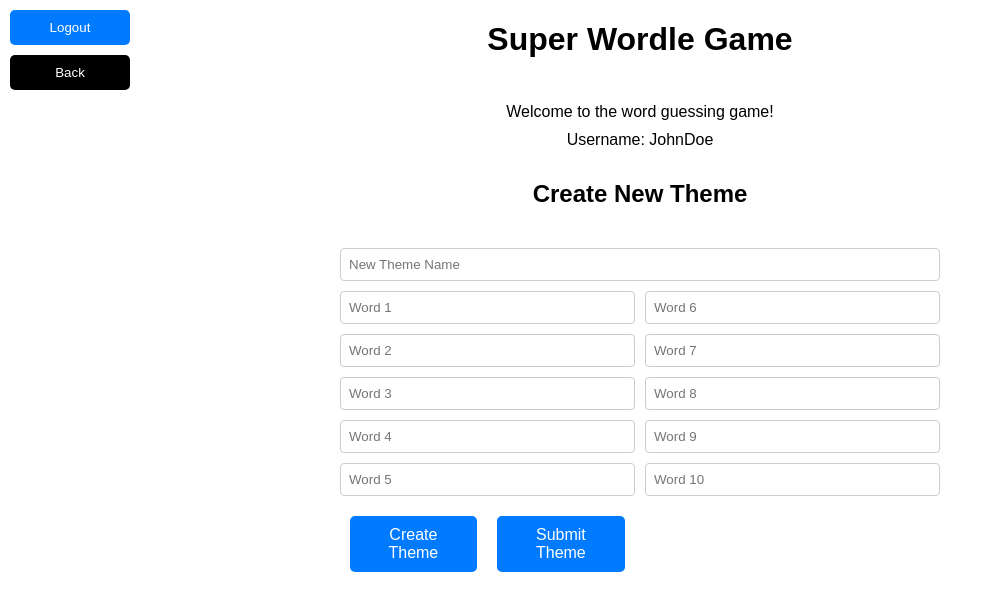
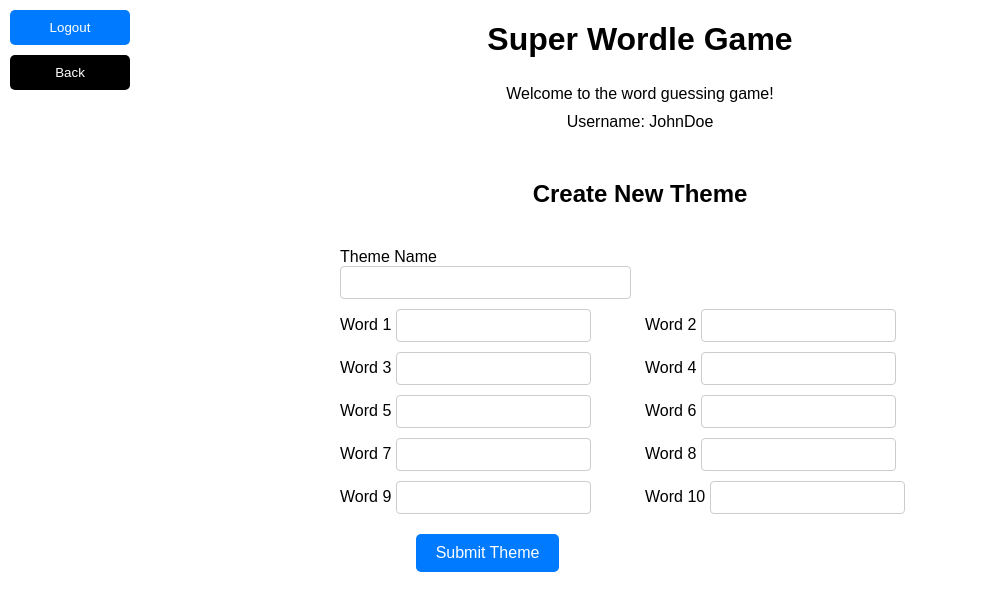
Before and after one commit to danielg5/cits5505GroupProject, a Flask app: page /create in a window 1280 px wide. Shown: the top 611 px of the page, without its empty margins (0-993 px from the left). Run offline with Flask 3, Linux system fonts and the light colour scheme.

Commit message:
Incoperate WTF Forms in creating theme feature

```diff
--- a/app/__init__.py
+++ b/app/__init__.py
@@ -5,6 +5,7 @@ from flask_sqlalchemy import SQLAlchemy
 from flask_migrate import Migrate
 
 flaskApp = Flask(__name__)
+flaskApp.config['SECRET_KEY'] = 'cits5505'
 CORS(flaskApp)  # enable CORS on all routes
 flaskApp.config.from_object(Config)
 db = SQLAlchemy(flaskApp)
--- /dev/null
+++ b/app/forms.py
@@ -0,0 +1,17 @@
+from flask_wtf import FlaskForm
+from wtforms import StringField, SubmitField
+from wtforms.validators import DataRequired
+
+class ThemeForm(FlaskForm):
+    theme_name = StringField('Theme Name', validators=[DataRequired()])
+    word1 = StringField('Word 1', validators=[DataRequired()])
+    word2 = StringField('Word 2', validators=[DataRequired()])
+    word3 = StringField('Word 3', validators=[DataRequired()])
+    word4 = StringField('Word 4', validators=[DataRequired()])
+    word5 = StringField('Word 5', validators=[DataRequired()])
+    word6 = StringField('Word 6', validators=[DataRequired()])
+    word7 = StringField('Word 7', validators=[DataRequired()])
+    word8 = StringField('Word 8', validators=[DataRequired()])
+    word9 = StringField('Word 9', validators=[DataRequired()])
+    word10 = StringField('Word 10', validators=[DataRequired()])
+    submit = SubmitField('Submit')
--- a/app/routes.py
+++ b/app/routes.py
@@ -3,6 +3,7 @@ from app import flaskApp, db
 from app.controllers import *
 from typing import List
 from app.model import Person, Theme
+from app.forms import ThemeForm
 import json, os
 
 # create directory for temp player files if it does not exist
@@ -57,37 +58,15 @@ def search():
 
 @flaskApp.route('/create', methods=['GET', 'POST'])
 def create_theme():
-    if request.method == 'POST':
-        # To-Do: Include logic once user authentication
-        # Assuming the user is already logged in and their username is stored in session
-        username = session.get('username')
-        if not username:
-            flash('You need to login first.')
-            return redirect(url_for('login'))
-
-        user = Person.query.filter_by(username=username).first()
-
-        new_theme = Theme(
-            person_id=user.id,
-            theme=request.form['theme_name'],
-            word1=request.form['word1'],
-            word2=request.form['word2'],
-            word3=request.form['word3'],
-            word4=request.form['word4'],
-            word5=request.form['word5'],
-            word6=request.form['word6'],
-            word7=request.form['word7'],
-            word8=request.form['word8'],
-            word9=request.form['word9'],
-            word10=request.form['word10']
-        )
-        db.session.add(new_theme)
-        db.session.commit()
-        flash('New theme created successfully!')
+    form = ThemeForm()
+    if form.validate_on_submit():
+        flash('Theme created successfully!', 'success')
         return redirect(url_for('index'))
     else:
-        # Handle GET request - display the form
-        return render_template('create.html')
+        if request.method == 'POST':
+            flash('Error submitting form. Please check your data.', 'error')
+    return render_template('create.html', form=form)
+
 
 
 @flaskApp.route('/random')
--- a/app/templates/create.html
+++ b/app/templates/create.html
@@ -14,7 +14,6 @@
         </div>
         <div class="container2">
             <h1>Super Wordle Game</h1>
-            <br>
             <div class="welcome-text">Welcome to the word guessing game!</div>
             <div class="username">Username: JohnDoe</div>
         </div>
@@ -22,19 +21,19 @@
     <div class="create-theme-container">
         <h2>Create New Theme</h2>
         <form class="theme-form" action="{{ url_for('create_theme') }}" method="post">
-            <input type="text" name="theme_name" placeholder="New Theme Name" class="theme-name">
-            <input type="text" name="word1" placeholder="Word 1">
-            <input type="text" name="word6" placeholder="Word 6">
-            <input type="text" name="word2" placeholder="Word 2">
-            <input type="text" name="word7" placeholder="Word 7">
-            <input type="text" name="word3" placeholder="Word 3">
-            <input type="text" name="word8" placeholder="Word 8">
-            <input type="text" name="word4" placeholder="Word 4">
-            <input type="text" name="word9" placeholder="Word 9">
-            <input type="text" name="word5" placeholder="Word 5">
-            <input type="text" name="word10" placeholder="Word 10">
+            {{ form.hidden_tag() }}
+            <div class="form-row">{{ form.theme_name.label }} {{ form.theme_name(size=32, class_='theme-name') }}</div><br>
+            <div class="form-row">{{ form.word1.label }} {{ form.word1(size=20) }}</div>
+            <div class="form-row">{{ form.word2.label }} {{ form.word2(size=20) }}</div>
+            <div class="form-row">{{ form.word3.label }} {{ form.word3(size=20) }}</div>
+            <div class="form-row">{{ form.word4.label }} {{ form.word4(size=20) }}</div>
+            <div class="form-row">{{ form.word5.label }} {{ form.word5(size=20) }}</div>
+            <div class="form-row">{{ form.word6.label }} {{ form.word6(size=20) }}</div>
+            <div class="form-row">{{ form.word7.label }} {{ form.word7(size=20) }}</div>
+            <div class="form-row">{{ form.word8.label }} {{ form.word8(size=20) }}</div>
+            <div class="form-row">{{ form.word9.label }} {{ form.word9(size=20) }}</div>
+            <div class="form-row">{{ form.word10.label }} {{ form.word10(size=20) }}</div>
             <div class="form-buttons">
-                <button type="button" class="form-button">Create Theme</button>
                 <button type="submit" class="form-button">Submit Theme</button>
             </div>
         </form>
```
Also changed, not shown: create.html (+12 -13 lines).
